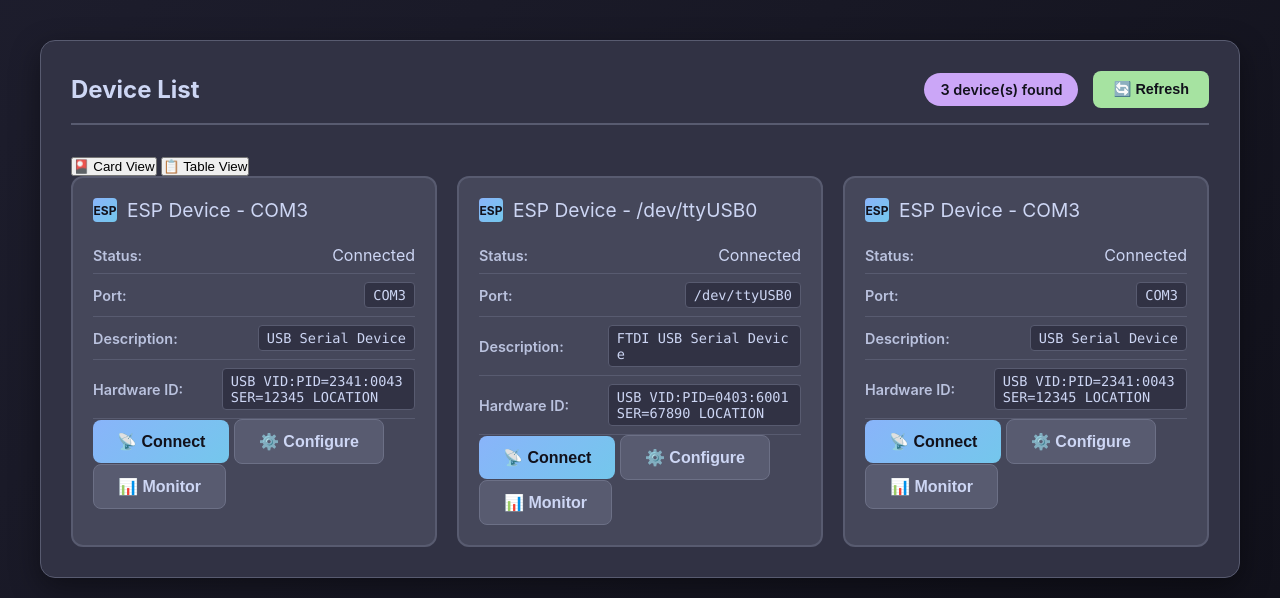
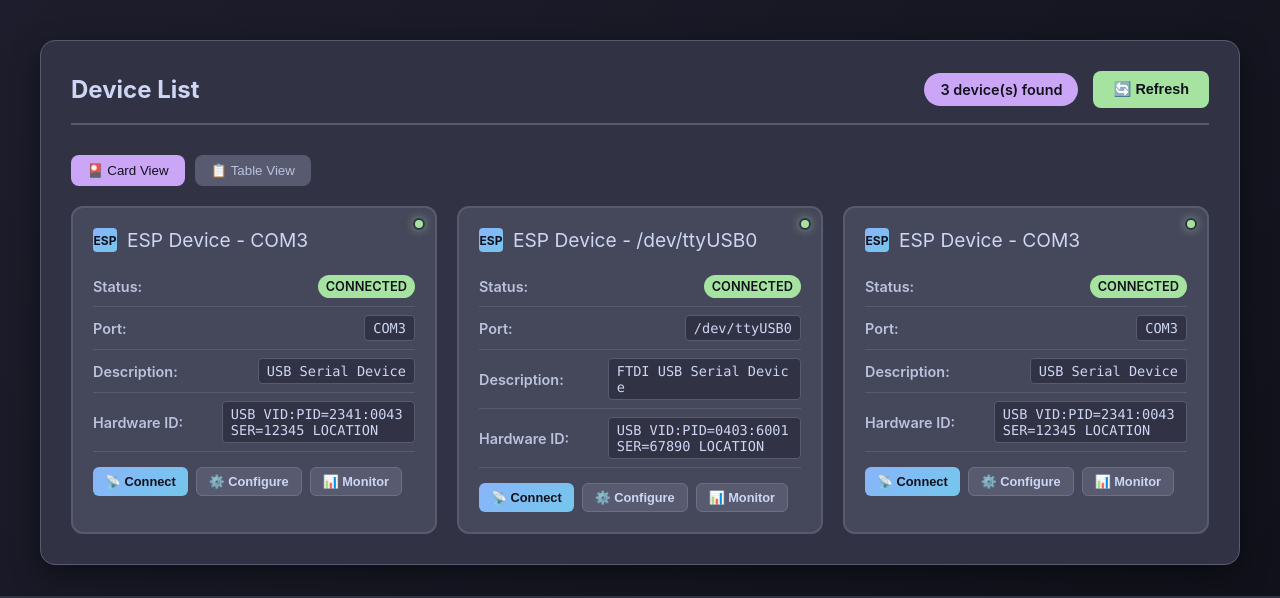
Before and after one commit to aruncs31s/IoT-Remote-Lab, a Flask app: page /devices in a window 1280 px wide. Shown: the part 204-802 px from the top of the page. Run offline with Flask 3, Linux system fonts and the light colour scheme.

Commit message:
corrected css not applying

```diff
--- a/iot_remote_lab/server/static/styles/base.css
+++ b/iot_remote_lab/server/static/css/base.css
@@ -510,3 +510,18 @@
         font-size: 2rem;
     }
 }
+.toggle-btn.active {
+    background: var(--ctp-mauve) !important;
+    color: var(--ctp-crust) !important;
+}
+
+.toggle-btn:hover:not(.active) {
+    background: var(--ctp-surface1) !important;
+    color: var(--ctp-text) !important;
+}
+
+.toggle-btn.active:hover {
+    background: var(--ctp-mauve) !important;
+    color: var(--ctp-crust) !important;
+    opacity: 0.9;
+}
--- a/iot_remote_lab/server/static/styles/device_list.css
+++ b/iot_remote_lab/server/static/css/deviceList.css
@@ -113,17 +113,17 @@
 }
 
 .toggle-btn.active {
-    background: var(--ctp-mauve);
-    color: var(--ctp-crust);
+    background: var(--ctp-mauve) !important;
+    color: var(--ctp-crust) !important;
 }
 
 .toggle-btn:hover:not(.active) {
-    background: var(--ctp-surface1);
-    color: var(--ctp-text);
+    background: var(--ctp-surface1) !important;
+    color: var(--ctp-text) !important;
 }
 
 .toggle-btn.active:hover {
-    background: var(--ctp-mauve);
-    color: var(--ctp-crust);
+    background: var(--ctp-mauve) !important;
+    color: var(--ctp-crust) !important;
     opacity: 0.9;
 }
--- a/iot_remote_lab/server/templates/base.html
+++ b/iot_remote_lab/server/templates/base.html
@@ -4,11 +4,10 @@
     <meta charset="UTF-8">
     <meta name="viewport" content="width=device-width, initial-scale=1.0">
     <title>{% block title %}IoT Remote Lab{% endblock %}</title>
-    <link rel="stylesheet" type="text/css" href="{{ url_for('static', filename='styles/base.css') }}">
+    <link rel="stylesheet" type="text/css" href="{{ url_for('static', filename='css/base.css') }}">
 
-    <style>
-        {% block extra_css %}{% endblock %}
-    </style>
+    {% block extra_css %}
+    {% endblock %}
 
     {% block extra_head %}{% endblock %}
 </head>
--- a/iot_remote_lab/server/templates/device_list.html
+++ b/iot_remote_lab/server/templates/device_list.html
@@ -6,27 +6,8 @@
 {% block page_subtitle %}Manage and Configure Your ESP Devices{% endblock %}
 
 {% block extra_css %}
-<link rel="stylesheet" href="{{ url_for('static', filename='styles/device_list.css') }}">
-<style>
-.toggle-btn.active {
-    background: var(--ctp-mauve);
-    /* color: var(--ctp-crust); */
-    color: blue;
-    padding: 200px;
-}
+<link rel="stylesheet" href="{{ url_for('static', filename='/css/deviceList.css') }}">
 
-.toggle-btn:hover:not(.active) {
-    background: var(--ctp-surface1);
-    /* color: var(--ctp-text); */
-    color:blueviolet;
-}
-
-.toggle-btn.active:hover {
-    background: var(--ctp-mauve);
-    color: var(--ctp-crust);
-    opacity: 0.9;
-}
-</style>
 {% endblock %}
 
 {% block content %}
--- a/iot_remote_lab/server/templates/home.html
+++ b/iot_remote_lab/server/templates/home.html
@@ -3,7 +3,7 @@
 {% block title %}IoT Remote Lab - ESP Devices | Catppuccin Theme{% endblock %}
 
 {% block extra_css %}
-<link rel="stylesheet" href="{{ url_for('static', filename='styles/home.css') }}">
+<link rel="stylesheet" href="{{ url_for('static', filename='css/home.css') }}">
 {% endblock %}
 
 {% block content %}
--- a/iot_remote_lab/server/templates/programmer.html
+++ b/iot_remote_lab/server/templates/programmer.html
@@ -5,7 +5,7 @@
 {% block extra_css %}
 <link rel="stylesheet" href="https://cdnjs.cloudflare.com/ajax/libs/codemirror/6.65.7/codemirror.min.css">
 <link rel="stylesheet" href="https://cdnjs.cloudflare.com/ajax/libs/codemirror/6.65.7/theme/dracula.min.css">
-<link rel="stylesheet" href="{{ url_for('static', filename='styles/programmer.css') }}">
+<link rel="stylesheet" href="{{ url_for('static', filename='css/programmer.css') }}">
 {% endblock %}
 
 {% block content %}
--- a/iot_remote_lab/server/templates/simulator.html
+++ b/iot_remote_lab/server/templates/simulator.html
@@ -6,7 +6,7 @@
 {% block page_subtitle %}Test and Simulate ESP Device Behavior{% endblock %}
 
 {% block extra_css %}
-<link rel="stylesheet" href="{{ url_for('static', filename='styles/simulator.css') }}">
+<link rel="stylesheet" href="{{ url_for('static', filename='css/simulator.css') }}">
 {% endblock %}
 
 {% block content %}
```
Also changed, not shown: iot_remote_lab/server/static/css/home.css (renamed from iot_remote_lab/server/static/styles/home.css), iot_remote_lab/server/static/css/programmer.css (renamed from iot_remote_lab/server/static/styles/programmer.css), iot_remote_lab/server/static/css/simulator.css (renamed from iot_remote_lab/server/static/styles/simulator.css).
